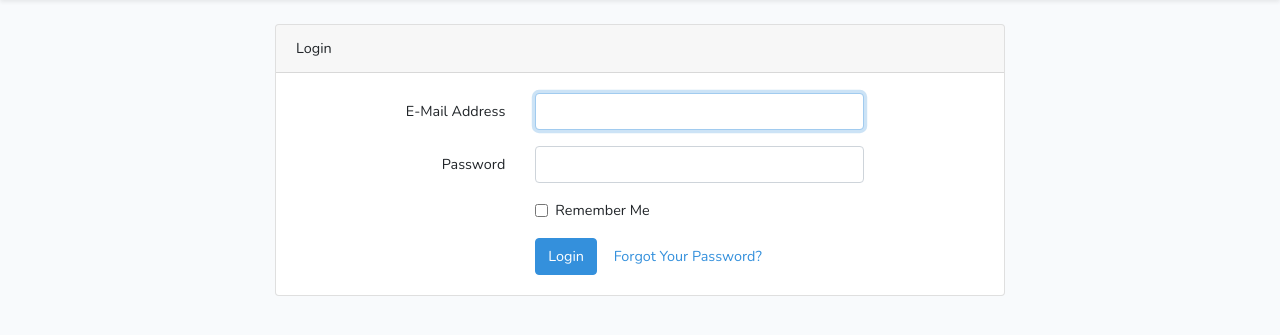
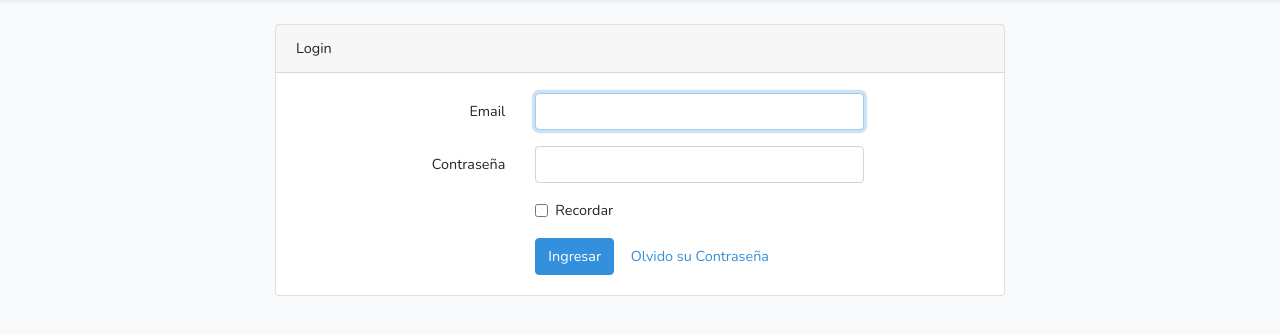
Before and after one commit to anderdavid/SistemaDeTurnos, a Laravel app: page /login in a window 1280 px wide. Shown: the part 55-390 px from the top of the page. Run offline with Laravel 8, Linux system fonts and the light colour scheme.

Commit message:
cambiar labels modulo de login

```diff
--- a/resources/views/auth/login.blade.php
+++ b/resources/views/auth/login.blade.php
@@ -12,21 +12,22 @@
                         @csrf
 
                         <div class="form-group row">
-                            <label for="email" class="col-md-4 col-form-label text-md-right">{{ __('E-Mail Address') }}</label>
+                            <label for="email" class="col-md-4 col-form-label text-md-right">Email</label>
 
                             <div class="col-md-6">
                                 <input id="email" type="email" class="form-control @error('email') is-invalid @enderror" name="email" value="{{ old('email') }}" required autocomplete="email" autofocus>
 
                                 @error('email')
                                     <span class="invalid-feedback" role="alert">
-                                        <strong>{{ $message }}</strong>
+                                      <!--   <strong>{{ $message }}</strong> -->
+                                      <strong>Credenciales incorrectos. Revise su email y contraseña </strong>
                                     </span>
                                 @enderror
                             </div>
                         </div>
 
                         <div class="form-group row">
-                            <label for="password" class="col-md-4 col-form-label text-md-right">{{ __('Password') }}</label>
+                            <label for="password" class="col-md-4 col-form-label text-md-right">Contraseña</label>
 
                             <div class="col-md-6">
                                 <input id="password" type="password" class="form-control @error('password') is-invalid @enderror" name="password" required autocomplete="current-password">
@@ -45,7 +46,7 @@
                                     <input class="form-check-input" type="checkbox" name="remember" id="remember" {{ old('remember') ? 'checked' : '' }}>
 
                                     <label class="form-check-label" for="remember">
-                                        {{ __('Remember Me') }}
+                                       Recordar
                                     </label>
                                 </div>
                             </div>
@@ -54,12 +55,12 @@
                         <div class="form-group row mb-0">
                             <div class="col-md-8 offset-md-4">
                                 <button type="submit" class="btn btn-primary">
-                                    {{ __('Login') }}
+                                    Ingresar
                                 </button>
 
                                 @if (Route::has('password.request'))
                                     <a class="btn btn-link" href="{{ route('password.request') }}">
-                                        {{ __('Forgot Your Password?') }}
+                                       Olvido su Contraseña
                                     </a>
                                 @endif
                             </div>
--- a/resources/views/layouts/app.blade.php
+++ b/resources/views/layouts/app.blade.php
@@ -7,7 +7,7 @@
     <!-- CSRF Token -->
     <meta name="csrf-token" content="{{ csrf_token() }}">
 
-    <title>{{ config('app.name', 'Laravel') }}</title>
+    <title>Sistema de Turnos</title>
 
     <!-- Scripts -->
     <script src="{{ asset('js/app.js') }}" defer></script>
@@ -58,7 +58,7 @@
                                     <a class="dropdown-item" href="{{ route('logout') }}"
                                        onclick="event.preventDefault();
                                                      document.getElementById('logout-form').submit();">
-                                        {{ __('Logout') }}
+                                       Salir
                                     </a>
 
                                     <form id="logout-form" action="{{ route('logout') }}" method="POST" style="display: none;">
--- a/resources/views/welcome.blade.php
+++ b/resources/views/welcome.blade.php
@@ -4,7 +4,7 @@
         <meta charset="utf-8">
         <meta name="viewport" content="width=device-width, initial-scale=1">
 
-        <title>Laravel</title>
+        <title>Sistema de Turnos</title>
 
         <!-- Fonts -->
         <link href="https://fonts.googleapis.com/css?family=Nunito:200,600" rel="stylesheet">
@@ -68,9 +68,9 @@
             @if (Route::has('login'))
                 <div class="top-right links">
                     @auth
-                        <a href="{{ url('/home') }}">Home</a>
+                        <a href="{{ url('/home') }}">INICIO</a>
                     @else
-                        <a href="{{ route('login') }}">Login</a>
+                        <a href="{{ route('login') }}">INGRESAR</a>
 
                       <!--   @if (Route::has('register'))
                             <a href="{{ route('register') }}">Register</a>
```
